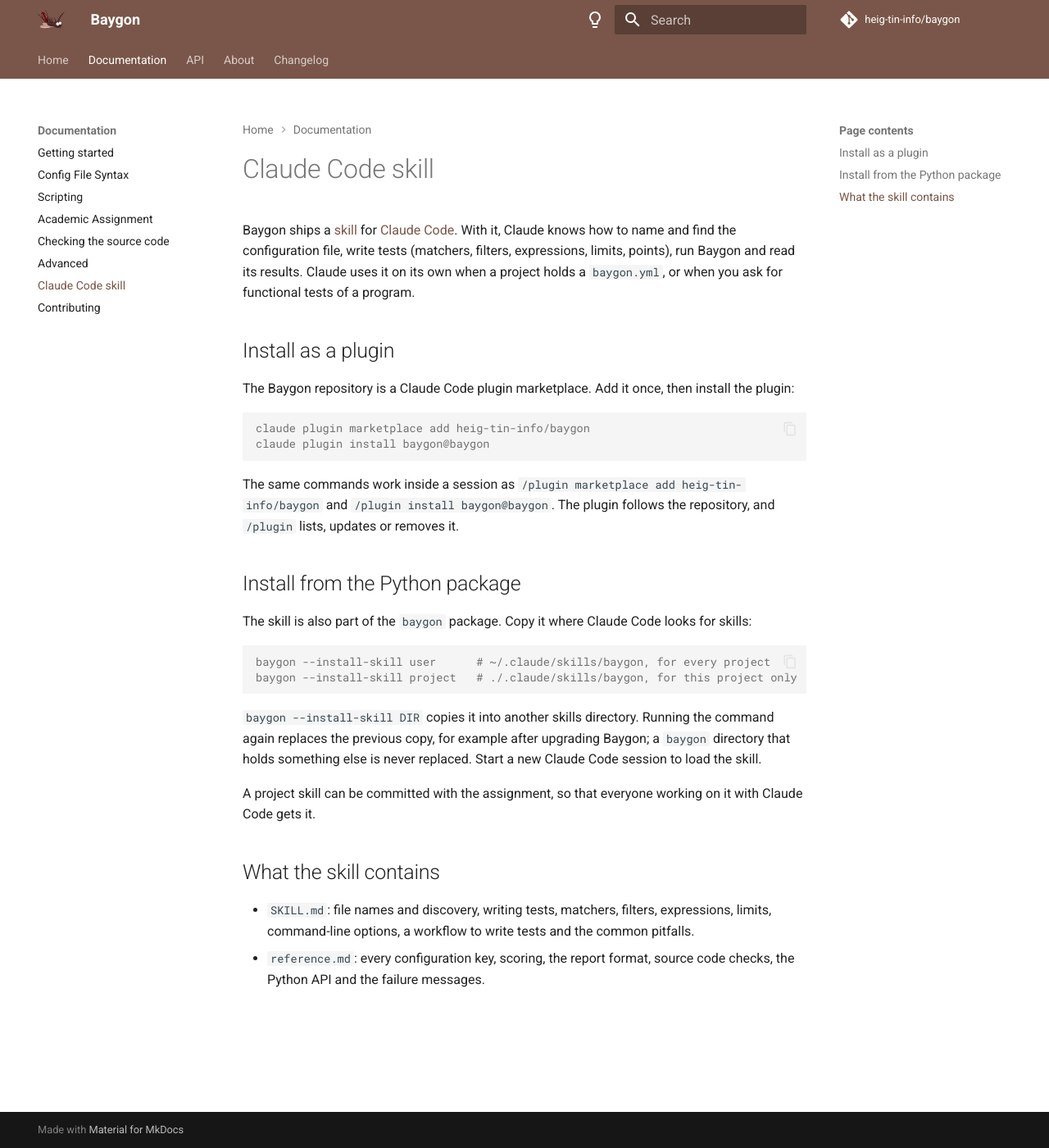
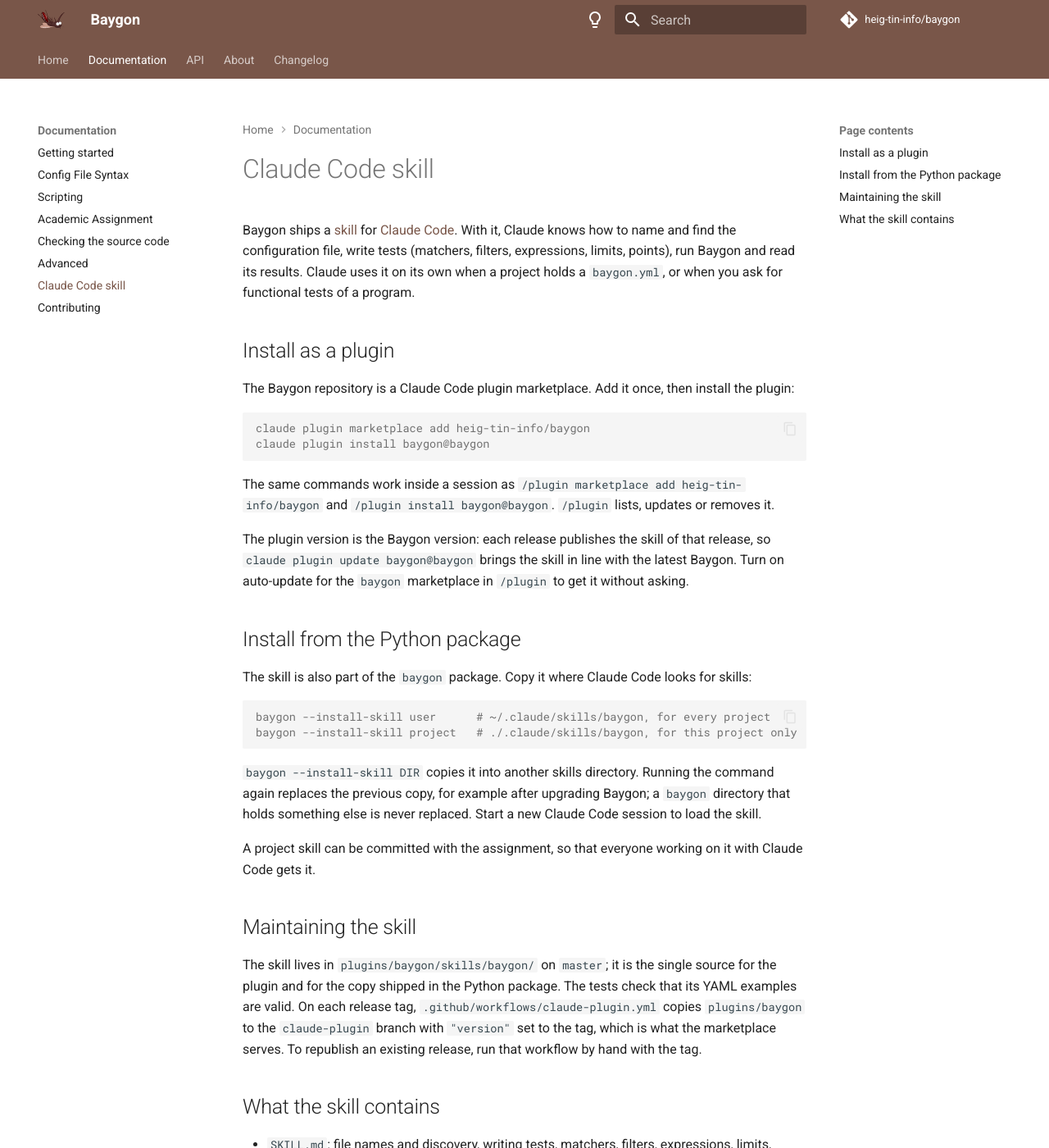
Before and after one commit to heig-tin-info/baygon, an MkDocs documentation site: the page built from docs/claude.md, in a window 1280 px wide and 1400 px high. Shown: the whole window at 82% size. Built offline with MkDocs 1.6.1 and Material for MkDocs 9.7.7, drawn with Linux system fonts in a browser that asks for light colours; comment, search, counter and statistics services are not loaded; the version menu is left out.

Commit message:
ci: publish the Claude Code plugin with the release version (#56)
- .github/workflows/claude-plugin.yml copies plugins/baygon to the
  claude-plugin branch with "version" set to the release tag; called by
  the release workflow, or run by hand for an existing tag
- the marketplace serves the claude-plugin branch, so plugin users only
  get released skills and each release is an update
- plugin README and icon; docs and changelog


Claude-Session: https://claude.ai/code/session_01PgWRDPyR8APkfZpTabKZSK

Co-authored-by: Claude Opus 5.5 <noreply@anthropic.com>

````diff
--- a/docs/claude.md
+++ b/docs/claude.md
@@ -18,8 +18,13 @@ claude plugin install baygon@baygon
 ```
 
 The same commands work inside a session as `/plugin marketplace add
-heig-tin-info/baygon` and `/plugin install baygon@baygon`. The plugin follows
-the repository, and `/plugin` lists, updates or removes it.
+heig-tin-info/baygon` and `/plugin install baygon@baygon`. `/plugin` lists,
+updates or removes it.
+
+The plugin version is the Baygon version: each release publishes the skill of
+that release, so `claude plugin update baygon@baygon` brings the skill in line
+with the latest Baygon. Turn on auto-update for the `baygon` marketplace in
+`/plugin` to get it without asking.
 
 ## Install from the Python package
 
@@ -39,6 +44,16 @@ a new Claude Code session to load the skill.
 A project skill can be committed with the assignment, so that everyone working
 on it with Claude Code gets it.
 
+## Maintaining the skill
+
+The skill lives in `plugins/baygon/skills/baygon/` on `master`; it is the single
+source for the plugin and for the copy shipped in the Python package. The tests
+check that its YAML examples are valid. On each release tag,
+`.github/workflows/claude-plugin.yml` copies `plugins/baygon` to the
+`claude-plugin` branch with `"version"` set to the tag, which is what the
+marketplace serves. To republish an existing release, run that workflow by hand
+with the tag.
+
 ## What the skill contains
 
 - `SKILL.md`: file names and discovery, writing tests, matchers, filters,
````
Also changed, not shown: CHANGES.md (+5 -0 lines), plugins/baygon/README.md (added, +21 -0 lines), 5 other files.
